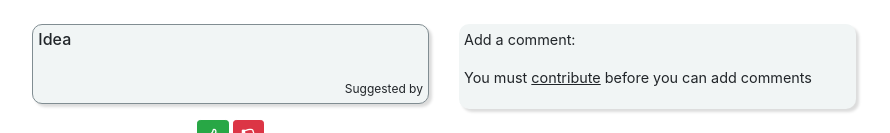
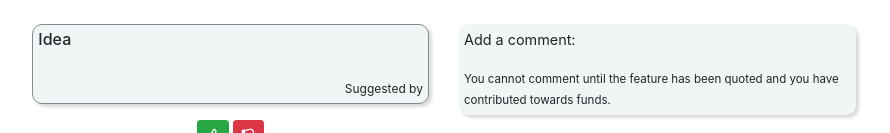
Before and after one commit to hfolcot/issue-tracker, a Django app: template tickets/templates/feature.html in a window 1280 px wide. Shown: the part 56-189 px from the top of the page, without its empty margins (196-1086 px from the left). Run offline with Django 3.2, Linux system fonts and the light colour scheme; the template is opened without the code that fills it, so the values that code supplies are empty; some libraries are stand-ins or nearby versions.

Commit message:
removed link to contribute before feature has been quoted

```diff
--- a/tickets/templates/feature.html
+++ b/tickets/templates/feature.html
@@ -135,7 +135,11 @@
 			{% else %}
 				<div class="add-comment grey-card">
 					<p>Add a comment:</p>
-					<p>You must <a href="{% url 'checkout' id=feature.id %}"><u>contribute</u></a> before you can add comments</p>
+					{% if feature.quoted %}
+						<p>You must <a href="{% url 'checkout' id=feature.id %}"><u>contribute</u></a> before you can add comments</p>
+					{% else %}
+						<small>You cannot comment until the feature has been quoted and you have contributed towards funds.</small>
+					{% endif %}
 				</div>
 			{% endif %}
 		<div class="comments mt-4">
```
